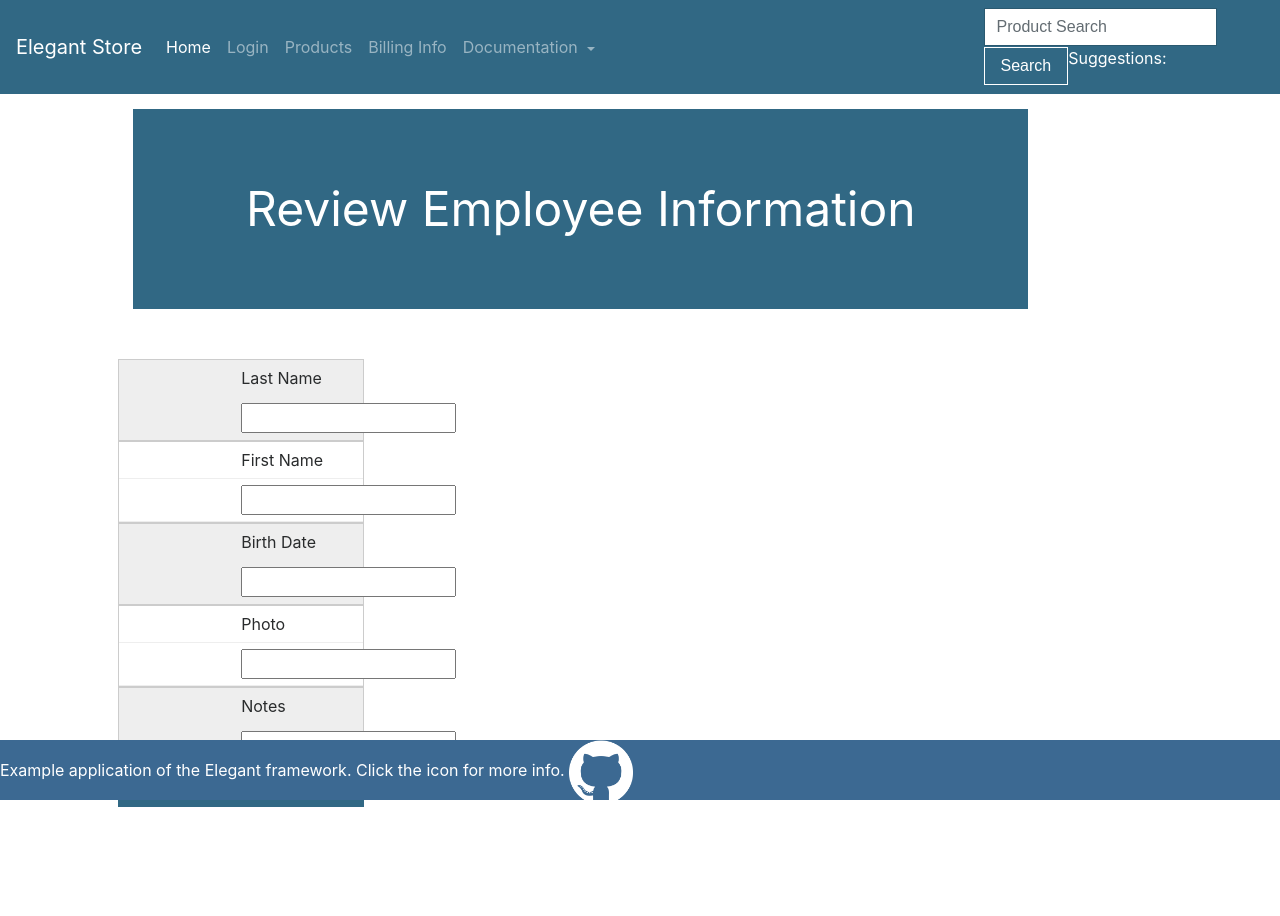
After one commit to mharoot/ElegantMVC, a PHP site: template pages/employee/review-employee-information.php in a window 1280 px wide. The commit adds this page. Run offline with PHP 8.4, Linux system fonts and the light colour scheme; the template is opened without the code that fills it, so the values that code supplies are empty; the visitor is signed in with stand-in values (Sample User, id 1); some libraries are stand-ins or nearby versions.

Commit message:
chad: added insert/edit employee information functionality

```diff
--- a/Models/employee_model.php
+++ b/Models/employee_model.php
@@ -14,7 +14,7 @@ class EmployeeModel extends Model
      * Searches the employees table using foreign key = $_SESSION['user_id']
      * @return EmployeeModel with all columns of that user_id or FALSE
      */
-    private function getEmployee()
+    public function getEmployee()
     {
         return $this->where('UserID', '=', $_SESSION['user_id'])
                     ->single();
--- /dev/null
+++ b/pages/employee/review-employee-information.php
@@ -0,0 +1,91 @@
+<div class="container">
+  <div class="brand-box" style="height: 200px">Review Employee Information</div>
+
+  <div class="row">
+<?php
+if ( isset($_SESSION['success_message']) )
+{
+    echo '<p style="color:green">'.$_SESSION['success_message'].'</p>';
+    unset($_SESSION['success_message']);
+}
+else if ( isset($_SESSION['error_message']) )
+{
+    echo '<p style="color:red">'.$_SESSION['error_message'].'</p>';
+    unset($_SESSION['error_message']);
+}
+?>
+  </div>
+
+  <div class="row">
+<?php
+if ( isset($employee_info) && $employee_info != false)
+{
+?>
+    <form action="./edit-employee-information" method="POST">
+        <table>
+        <tr>
+            <td>Last Name</td>
+            <td><input type='text' name='Lastname' value="<?php echo $employee_info->LastName; ?>"</td>
+        </tr>
+
+        <tr>
+            <td>First Name</td>
+            <td><input type='text' name='FirstName' value="<?php echo $employee_info->FirstName; ?>"</td>
+        </tr>
+
+        <tr>
+            <td>Birth Date</td>
+            <td><input type='text' name='BirthDate' value="<?php echo $employee_info->BirthDate; ?>"</td>
+        </tr>
+
+        <tr>
+            <td>Photo</td>
+            <td><input type='text' name='Photo' value="<?php echo $employee_info->Photo; ?>"</td>
+        </tr>
+
+        <tr>
+            <td>Notes</td>
+            <td><input type='text' name='Notes' value="<?php echo $employee_info->Notes; ?>"</td>
+        </tr>
+        </table>
+        <button class='btn btn-primary' type='submit' value='Submit'> Update Employee Information </input>
+    </form>
+  </div>
+<?php
+}
+else
+{
+?>
+<form action="./edit-employee-information" method="POST">
+    <table>
+    <tr>
+            <td>Last Name</td>
+            <td><input type='text' name='Lastname' value="<?php echo $employee_info->LastName; ?>"</td>
+        </tr>
+
+        <tr>
+            <td>First Name</td>
+            <td><input type='text' name='FirstName' value="<?php echo $employee_info->FirstName; ?>"</td>
+        </tr>
+
+        <tr>
+            <td>Birth Date</td>
+            <td><input type='text' name='BirthDate' value="<?php echo $employee_info->BirthDate; ?>"</td>
+        </tr>
+
+        <tr>
+            <td>Photo</td>
+            <td><input type='text' name='Photo' value="<?php echo $employee_info->Photo; ?>"</td>
+        </tr>
+
+        <tr>
+            <td>Notes</td>
+            <td><input type='text' name='Notes' value="<?php echo $employee_info->Notes; ?>"</td>
+        </tr>
+    </table>
+    <button class='btn btn-primary' type='submit' value='Submit'> Update Employee Information </input>
+</form>
+<?php
+}
+?>
+</div>
```
Also changed, not shown: Controllers/employee_controller.php (added, +38 -0 lines), Views/employee_view.php (+16 -31 lines), index.php (+30 -30 lines).
